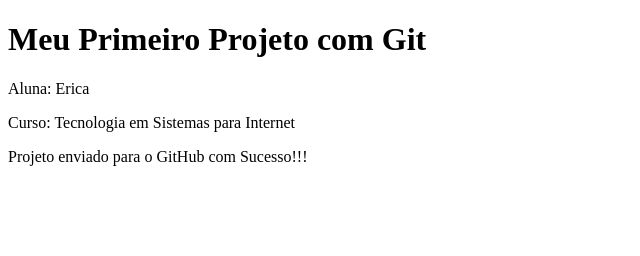
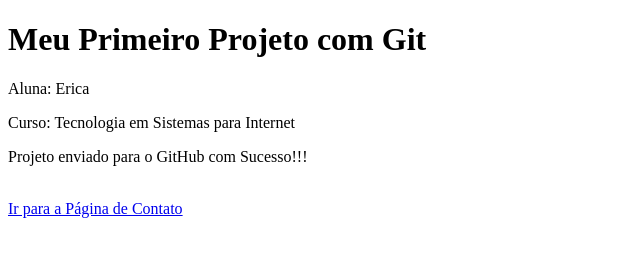
Before and after one commit to ericamaria34/projeto_meusite, a plain HTML site: page index.html in a window 1280 px wide. Shown: the whole page, without its empty margins (0-640 px from the left). Drawn offline with Linux system fonts and the light colour scheme.

Commit message:
meu quarto commit

```diff
--- a/index.html
+++ b/index.html
@@ -10,5 +10,7 @@
     <p>Aluna: Erica</p>
     <p>Curso: Tecnologia em Sistemas para Internet</p>
     <p>Projeto enviado para o GitHub com Sucesso!!!</p>
+    <br>
+    <a href="contato.html">Ir para a Página de Contato</a>
 </body>
 </html>
```
